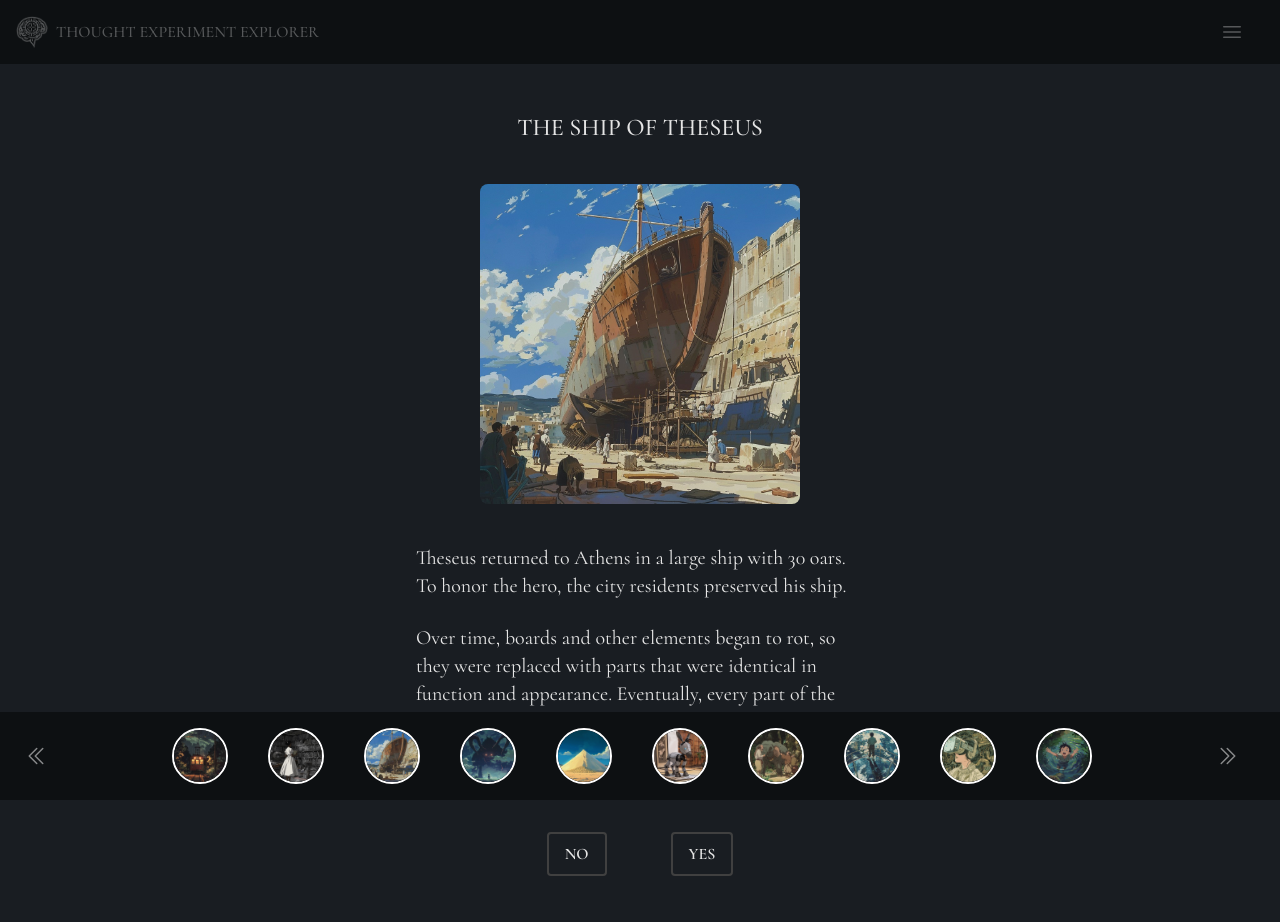
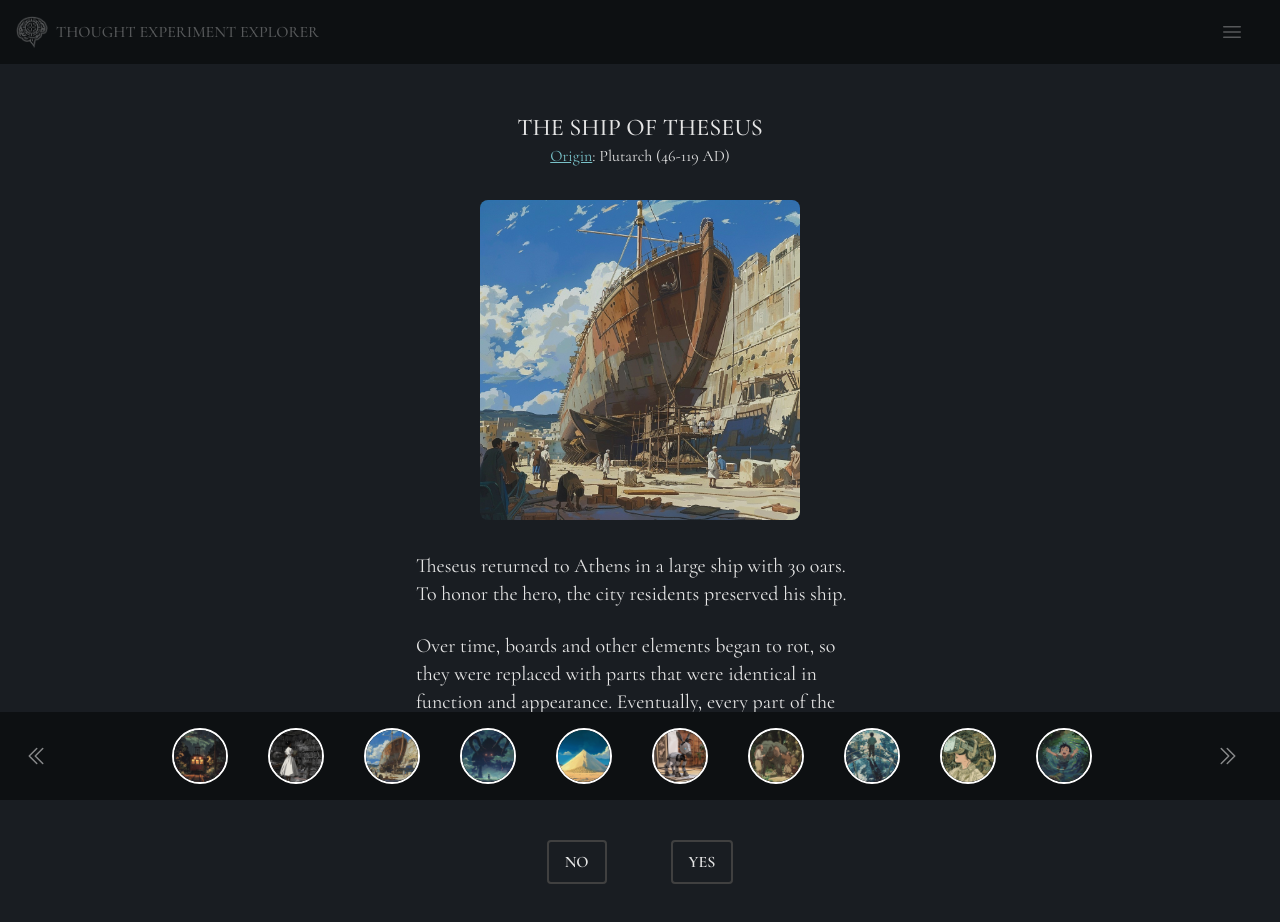
Before and after one commit to ktpeace/thought-experiments, a Next.js app: page /experiments/ship-of-theseus in a window 1280 px wide. Shown: the top 922 px of the page. Built offline with nearby package versions, Linux system fonts and the light colour scheme.

Commit message:
add origins and links

```diff
--- a/src/components/Experiment.tsx
+++ b/src/components/Experiment.tsx
@@ -1,6 +1,7 @@
 "use client";
 import experimentData, { ExperimentData } from "@/components/experimentData";
 import NextImage from "@/utils/NextImage";
+import Link from "next/link";
 import { usePathname } from "next/navigation";
 import { useState } from "react";
 
@@ -21,11 +22,22 @@ const Experiment = () => {
 
   return (
     <div className="md:max-w-70p lg:max-w-50p text-neutral-200">
-      <div className="w-full">
-        <h2 className="mb-10 text-center uppercase font-medium text-2xl">
-          {experiment.title}
-        </h2>
-        <div className="w-full mb-10 flex justify-center">
+      <div className="w-full flex flex-col justify-center items-center">
+        <div className="mb-8 w-full flex flex-col justify-center items-center">
+          <h2 className="uppercase font-medium text-2xl">{experiment.title}</h2>
+          <p>
+            <Link
+              href={experiment.originLink}
+              className="underline text-pool-300"
+              target="_blank"
+              rel="noopener noreferrer"
+            >
+              Origin
+            </Link>
+            : {experiment.origin}
+          </p>
+        </div>
+        <div className="w-full mb-8 flex justify-center">
           <NextImage
             src={`/media/experiment-images/${id}.jpg`}
             alt={experiment.alt}
--- a/src/components/experimentData.ts
+++ b/src/components/experimentData.ts
@@ -28,7 +28,7 @@ const experimentData: Record<string, ExperimentData> = {
       "Does Mary learn something new about the color red when she sees the apple?",
     alt: "woman in a black and white room with messy bookshelves",
     origin: "Frank Jackson (1943-)",
-    originLink: "",
+    originLink: "https://plato.stanford.edu/entries/qualia-knowledge",
   },
   "ship-of-theseus": {
     title: "The Ship of Theseus",
@@ -38,8 +38,9 @@ const experimentData: Record<string, ExperimentData> = {
     ],
     question: "But is this the same ship that Theseus returned in?",
     alt: "ancient Greek ship being repaired",
-    origin: "",
-    originLink: "",
+    origin: "Plutarch (46-119 AD)",
+    originLink:
+      "https://www.laphamsquarterly.org/roundtable/restoring-ship-theseus",
   },
   "deceiving-demon": {
     title: "The Deceiving Demon",
@@ -48,8 +49,9 @@ const experimentData: Record<string, ExperimentData> = {
     ],
     question: "Is it possible that something like this is true?",
     alt: "malicious grinning huge demon staring at the tiny figure of a person",
-    origin: "",
-    originLink: "",
+    origin: "René Descartes (1596-1650)",
+    originLink:
+      "https://www.gutenberg.org/cache/epub/70091/pg70091-images.html#Meditat_II",
   },
   "sorites-paradox": {
     title: "The Sorites Paradox",
@@ -59,8 +61,8 @@ const experimentData: Record<string, ExperimentData> = {
     ],
     question: `Can the removal of a single grain of sand turn a heap into a non-heap?`,
     alt: "pile of sand",
-    origin: "",
-    originLink: "",
+    origin: "Eubulides (4th century BC)",
+    originLink: "https://plato.stanford.edu/entries/sorites-paradox",
   },
   "buridans-ass": {
     title: "Buridan's Ass",
@@ -68,9 +70,10 @@ const experimentData: Record<string, ExperimentData> = {
       `An electronic donkey needs to recharge its battery. Its clopity-clop metal hooves come to a halt as it finds itself equal distance from two charging stations. Unable to make a rational decision between the two, it stays put until it shuts down.`,
     ],
     question: `Is randomness, or even irrationality, a necessary part of existence?`,
-    alt: "",
-    origin: "",
-    originLink: "",
+    alt: "Robotic donkey standing still on tatami mats, with a goofy donkey painting in the background",
+    origin:
+      "Anonymous satirization of Jean Buridan's moral determinism (1359-1362)",
+    originLink: "https://en.wikipedia.org/wiki/Buridan%27s_ass",
   },
   "blind-men-and-elephant": {
     title: "The Blind Men and the Elephant",
@@ -94,7 +97,7 @@ const experimentData: Record<string, ExperimentData> = {
     question: `Would being in this position motivate you to structure the world such that all humans have the best lives possible?`,
     alt: "man standing on a glass platform staring down at the misty Earth",
     origin: "John Rawls (1921-2002)",
-    originLink: "",
+    originLink: "https://plato.stanford.edu/entries/original-position",
   },
   "experience-machine": {
     title: "The Experience Machine",
@@ -109,10 +112,9 @@ const experimentData: Record<string, ExperimentData> = {
   "life-you-can-save": {
     title: "The Life You Can Save",
     description: [
-      `"On your way to work, you pass a small pond. Children sometimes play in the pond, which is only about knee-deep. The weather’s cool, though, and it’s early, so you are surprised to see a child splashing about in the pond.`,
-      `As you get closer, you see that it is a very young child, just a toddler, who is flailing about, unable to stay upright or walk out of the pond. You look for the parents or babysitter, but there is no one else around. The child is unable to keep her head above the water for more than a few seconds at a time. If you don’t wade in and pull her out, she seems likely to drown.`,
-      `Wading in is easy and safe, but you will ruin the new shoes you bought only a few days ago, and get your suit wet and muddy. By the time you hand the child over to someone responsible for her, and change your clothes, you’ll be late for work. What should you do?"`,
-      `The true question of this experiment is not whether you should help the child, to which nearly everyone says yes. Every day on Earth, people who are doing OK spend money on non-essential items, while some children are suffering and dying in far worse conditions. The experiment asks, although you may have a RIGHT to not help them, SHOULD you?`,
+      `Running to catch a train to work or school, you see a small child alone in a pond. His head continually drops below the water, and he is beginning to splash desperately in attempts to reach the shore.`,
+      `If you don't wade in and rescue him, he seems likely to drown. It would be safe and easy, but your new shoes and pants would get wet and muddy. You might even miss your train and be late for work. What should you do?`,
+      `WAIT! The true question is not whether you should help the child, to which nearly everyone says yes. Every day on Earth, people who are doing OK spend money on non-essential items, while some are suffering and dying in far worse conditions.`,
     ],
     question: `Is neglecting to help the far less fortunate or even dying anywhere on Earth, assuming you could help with relatively small efforts, similar to neglecting to save the drowning child?`,
     alt: "child in a pond yelling and holding out their arms",
```
